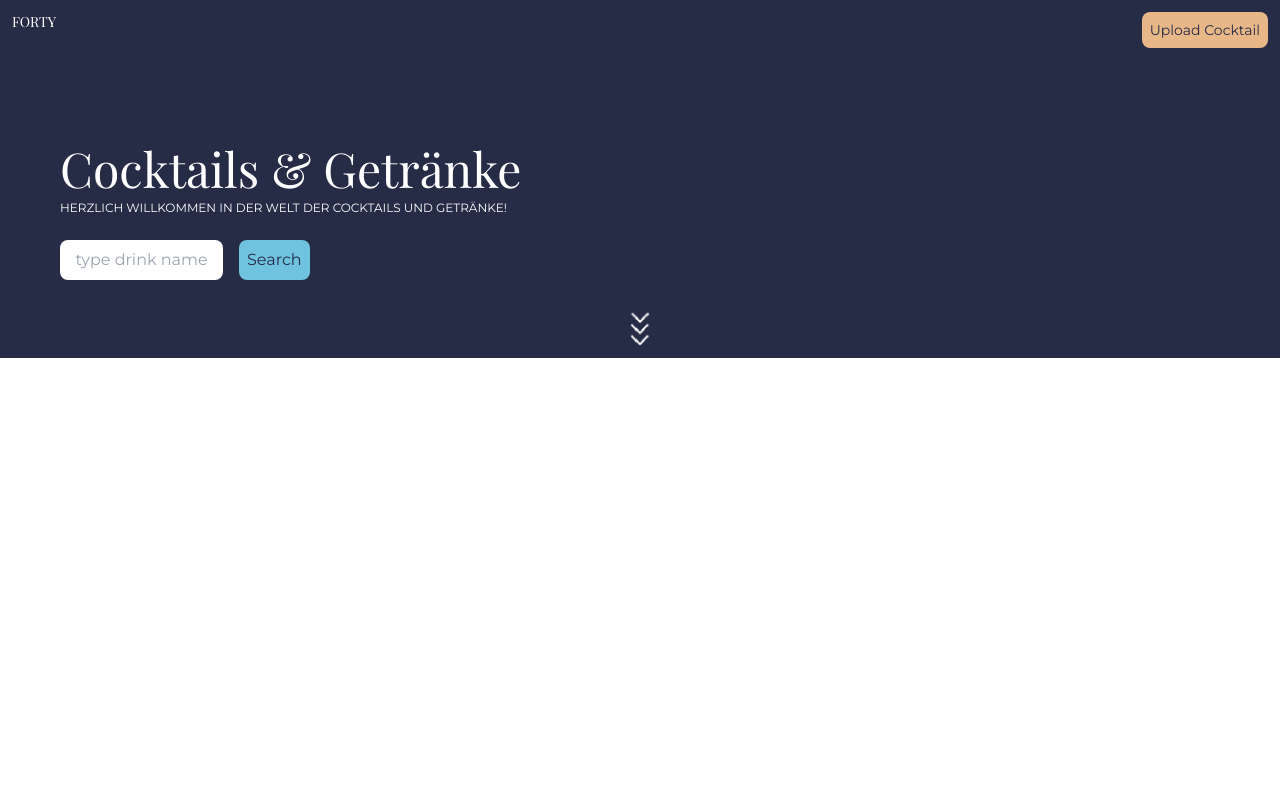
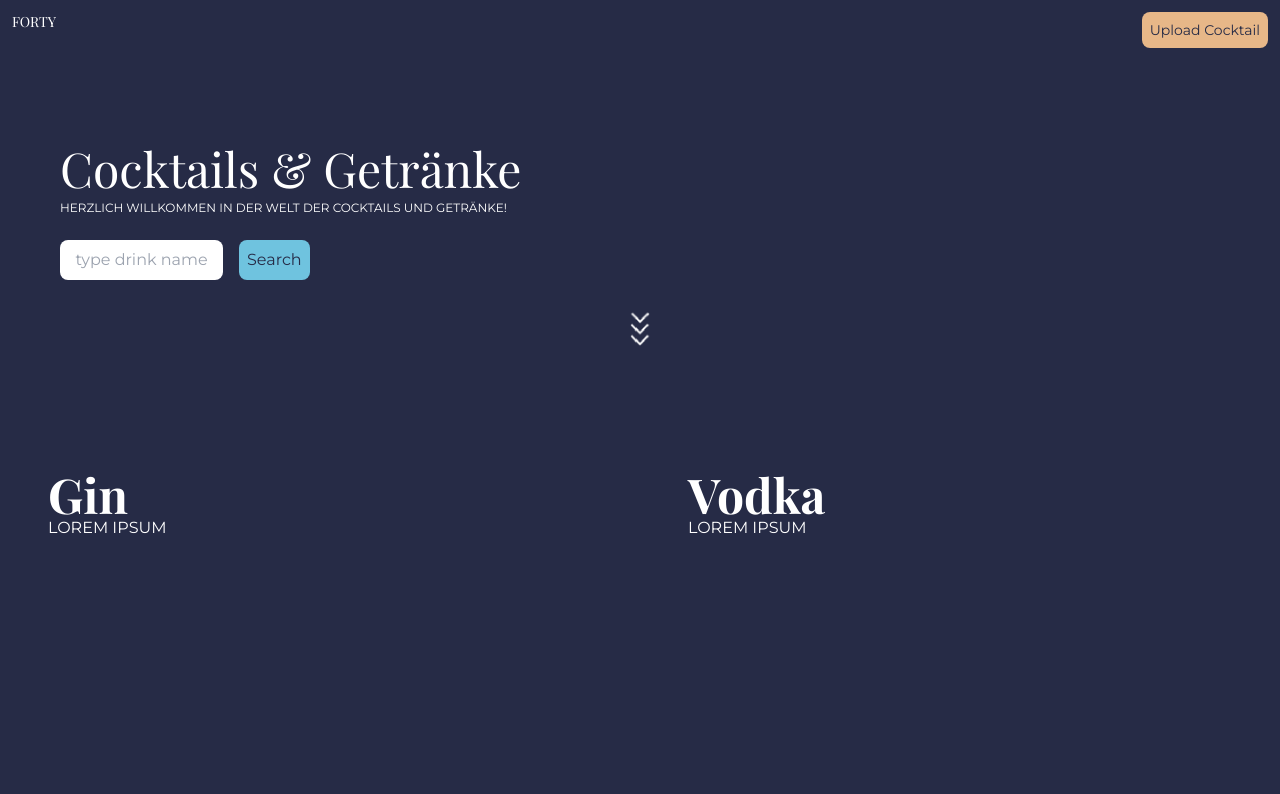
Before and after one commit to g-hoost/Forty, a React (Create React App) app: page / in a window 1280 px wide. Shown: the top 794 px of the page. Built offline with nearby package versions, Linux system fonts and the light colour scheme; the HTML template or start-up script is replaced by a standard one.

Commit message:
Update Grid.js

```diff
--- a/src/Components/Grid.js
+++ b/src/Components/Grid.js
@@ -56,7 +56,7 @@
 
   render() {
     return (
-      <section className="flex flex-wrap">
+      <section className="flex flex-wrap bg-dark-blue">
         {this.state.items &&
           this.state.items.map((item, index) => (
             <div
```
